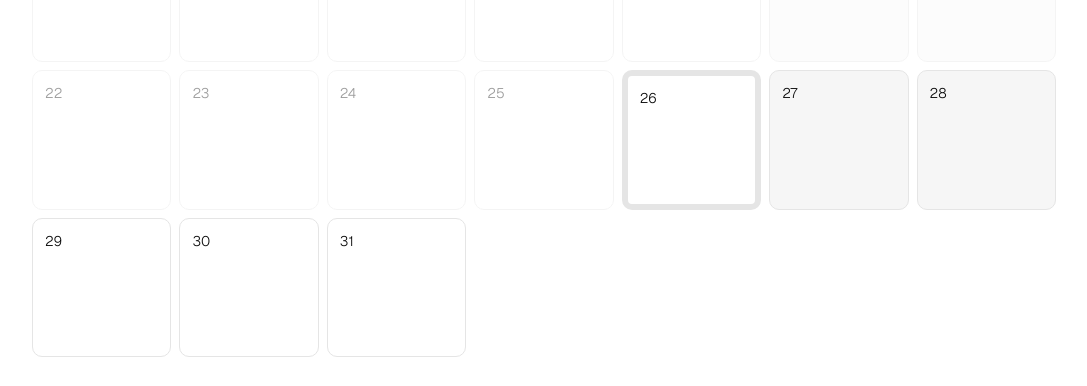
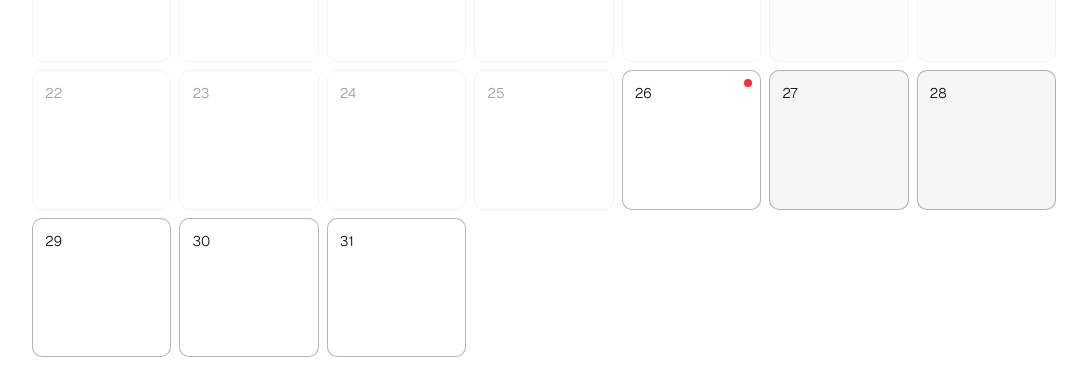
Before and after one commit to Mapaor4/calendari, a Next.js app: page / in a window 1280 px wide. Shown: the part 508-894 px from the top of the page, without its empty margins (96-1183 px from the left). Built offline with nearby package versions, Linux system fonts and the light colour scheme.

Commit message:
today red dot and darker text

```diff
--- a/src/app/page.tsx
+++ b/src/app/page.tsx
@@ -249,16 +249,20 @@ export default function CalendarPage() {
                   transition-colors
                   flex flex-col items-start justify-start
                   rounded-lg
-                  ${dayColor ? `border-2 ${colorClass}` : "border border-border hover:border-foreground/20"}
-                  ${isToday ? "border-blue-400 border-6 hover:border-gray-200" : "border-border hover:border-foreground/20"}
+                  relative
+                  group
+                  ${dayColor ? `border-2 ${colorClass}` : isPast && !isToday ? "border border-border hover:border-foreground/20" : "border border-foreground/30 hover:border-foreground/40"}
                   ${isWeekend ? "bg-muted/90" : "bg-card"}
                   ${isPast && !isToday ? "opacity-40" : ""}
                 `}
                 >
+                {isToday && <div className="absolute top-2 right-2 w-2 h-2 bg-red-500 group-hover:bg-gray-400 rounded-full transition-colors" />}
                 <span className="text-sm font-light text-foreground mb-2">{date.getDate()}</span>
                 {hasNote && (
-                  <span className={`leading-tight text-muted-foreground text-left whitespace-pre-wrap line-clamp-5 ${
-                    hasNote.length <= 20 ? "text-sm" : hasNote.length <= 50 ? "text-xs" : "text-[0.65rem]"
+                  <span className={`leading-tight text-left whitespace-pre-wrap line-clamp-5 ${
+                    isPast && !isToday ? "text-muted-foreground" : "text-foreground/70"
+                  } ${
+                    hasNote.length <= 8 ? "text-lg" : hasNote.length <= 20 ? "text-normalsize" : hasNote.length <= 35 ? "text-sm" : hasNote.length <= 50 ? "text-xs" : "text-[0.65rem]"
                   }`}>
                     {hasNote}
                   </span>
```
